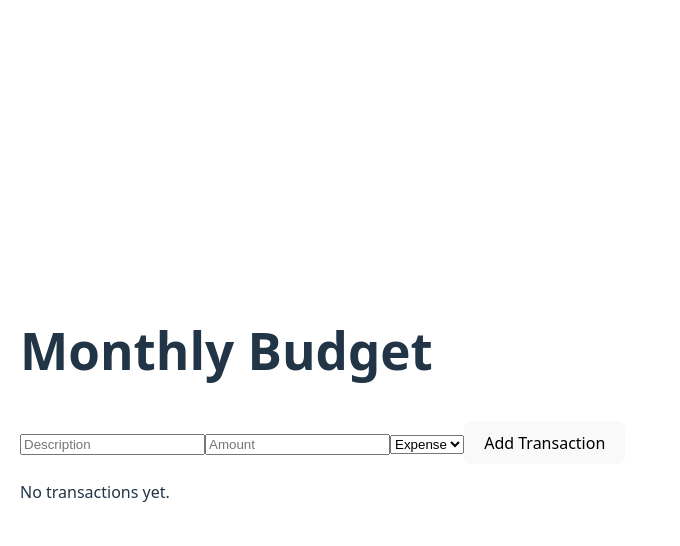
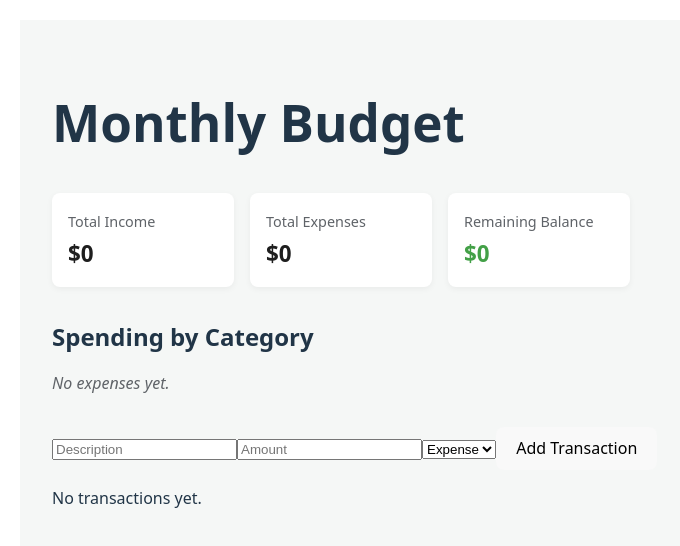
Before and after one commit to sylamarie/LifeBudget, a React (Vite) app in the folder frontend/lifebudget-web/: page / in a window 1280 px wide. Shown: the top 546 px of the page, without its empty margins (0-680 px from the left). Built offline with nearby package versions, Linux system fonts and the light colour scheme.

Commit message:
feat Miguel: monthly dashboard summary and category breakdown UI

```diff
--- a/frontend/lifebudget-web/src/App.jsx
+++ b/frontend/lifebudget-web/src/App.jsx
@@ -1,5 +1,6 @@
 import MonthlyDashboard from "./components/MonthlyDashboard";
 import "./App.css";
+import './styles/theme.css';
 
 function App() {
   return (
--- /dev/null
+++ b/frontend/lifebudget-web/src/components/MonthlyDashboard.css
@@ -0,0 +1,74 @@
+.dashboard {
+  padding: 2rem;
+  background-color: var(--color-background);
+  min-height: 100vh;
+}
+
+.summary {
+  display: flex;
+  gap: 1rem;
+  margin-bottom: 2rem;
+}
+
+.summary-card {
+  background-color: var(--color-surface);
+  padding: 1rem;
+  border-radius: 8px;
+  min-width: 150px;
+  box-shadow: 0 2px 6px rgba(0, 0, 0, 0.05);
+}
+
+.summary-card span {
+  color: var(--text-secondary);
+  font-size: 0.9rem;
+}
+
+.summary-card strong {
+  display: block;
+  font-size: 1.4rem;
+  margin-top: 0.25rem;
+  color: var(--text-primary);
+}
+
+.summary-card.positive strong {
+  color: var(--color-success);
+}
+
+.summary-card.negative strong {
+  color: var(--color-error);
+}
+.category-breakdown {
+  margin-bottom: 2rem;
+}
+
+.category-breakdown h2 {
+  margin-bottom: 1rem;
+}
+
+.category-breakdown ul {
+  list-style: none;
+  padding: 0;
+}
+
+.category-breakdown li {
+  display: flex;
+  justify-content: space-between;
+  padding: 0.75rem 1rem;
+  background-color: var(--color-surface);
+  border-radius: 6px;
+  margin-bottom: 0.5rem;
+  box-shadow: 0 1px 4px rgba(0, 0, 0, 0.05);
+}
+
+.category-breakdown span {
+  color: var(--text-secondary);
+}
+
+.category-breakdown strong {
+  color: var(--text-primary);
+}
+
+.empty {
+  color: var(--text-secondary);
+  font-style: italic;
+}
--- a/frontend/lifebudget-web/src/components/MonthlyDashboard.jsx
+++ b/frontend/lifebudget-web/src/components/MonthlyDashboard.jsx
@@ -1,6 +1,7 @@
 import { useState } from "react";
 import TransactionForm from "./TransactionForm";
 import TransactionList from "./TransactionList";
+import "./MonthlyDashboard.css";
 
 function MonthlyDashboard() {
   const [transactions, setTransactions] = useState([]);
@@ -9,9 +10,72 @@ function MonthlyDashboard() {
     setTransactions((prev) => [...prev, transaction]);
   };
 
+  // ---- Monthly Summary ----
+  const totalIncome = transactions
+    .filter((t) => t.type === "income")
+    .reduce((sum, t) => sum + Number(t.amount), 0);
+
+  const totalExpenses = transactions
+    .filter((t) => t.type === "expense")
+    .reduce((sum, t) => sum + Number(t.amount), 0);
+
+  const remaining = totalIncome - totalExpenses;
+
+  // ---- Category Breakdown ----
+  const expensesByCategory = transactions
+    .filter((t) => t.type === "expense")
+    .reduce((acc, t) => {
+      const category = t.category || "Other";
+      acc[category] = (acc[category] || 0) + Number(t.amount);
+      return acc;
+    }, {});
+
   return (
-    <section>
+    <section className="dashboard">
       <h1>Monthly Budget</h1>
+
+      {/* Monthly Summary */}
+      <div className="summary">
+        <div className="summary-card">
+          <span>Total Income</span>
+          <strong>${totalIncome}</strong>
+        </div>
+
+        <div className="summary-card">
+          <span>Total Expenses</span>
+          <strong>${totalExpenses}</strong>
+        </div>
+
+        <div
+          className={`summary-card ${
+            remaining < 0 ? "negative" : "positive"
+          }`}
+        >
+          <span>Remaining Balance</span>
+          <strong>${remaining}</strong>
+        </div>
+      </div>
+
+      {/* Category Breakdown */}
+      <div className="category-breakdown">
+        <h2>Spending by Category</h2>
+
+        {Object.keys(expensesByCategory).length === 0 ? (
+          <p className="empty">No expenses yet.</p>
+        ) : (
+          <ul>
+            {Object.entries(expensesByCategory).map(
+              ([category, amount]) => (
+                <li key={category}>
+                  <span>{category}</span>
+                  <strong>${amount}</strong>
+                </li>
+              )
+            )}
+          </ul>
+        )}
+      </div>
+
       <TransactionForm onAdd={addTransaction} />
       <TransactionList transactions={transactions} />
     </section>
--- /dev/null
+++ b/frontend/lifebudget-web/src/styles/theme.css
@@ -0,0 +1,17 @@
+:root {
+  /* Brand */
+  --color-primary: #2E7D32;
+  --color-accent: #A5D6A7;
+
+  /* Surfaces */
+  --color-surface: #FFFFFF;
+  --color-background: #F5F7F6;
+
+  /* Text */
+  --text-primary: #1E1E1E;
+  --text-secondary: #5F6368;
+
+  /* Status */
+  --color-success: #43A047;
+  --color-error: #E53935;
+}
```
